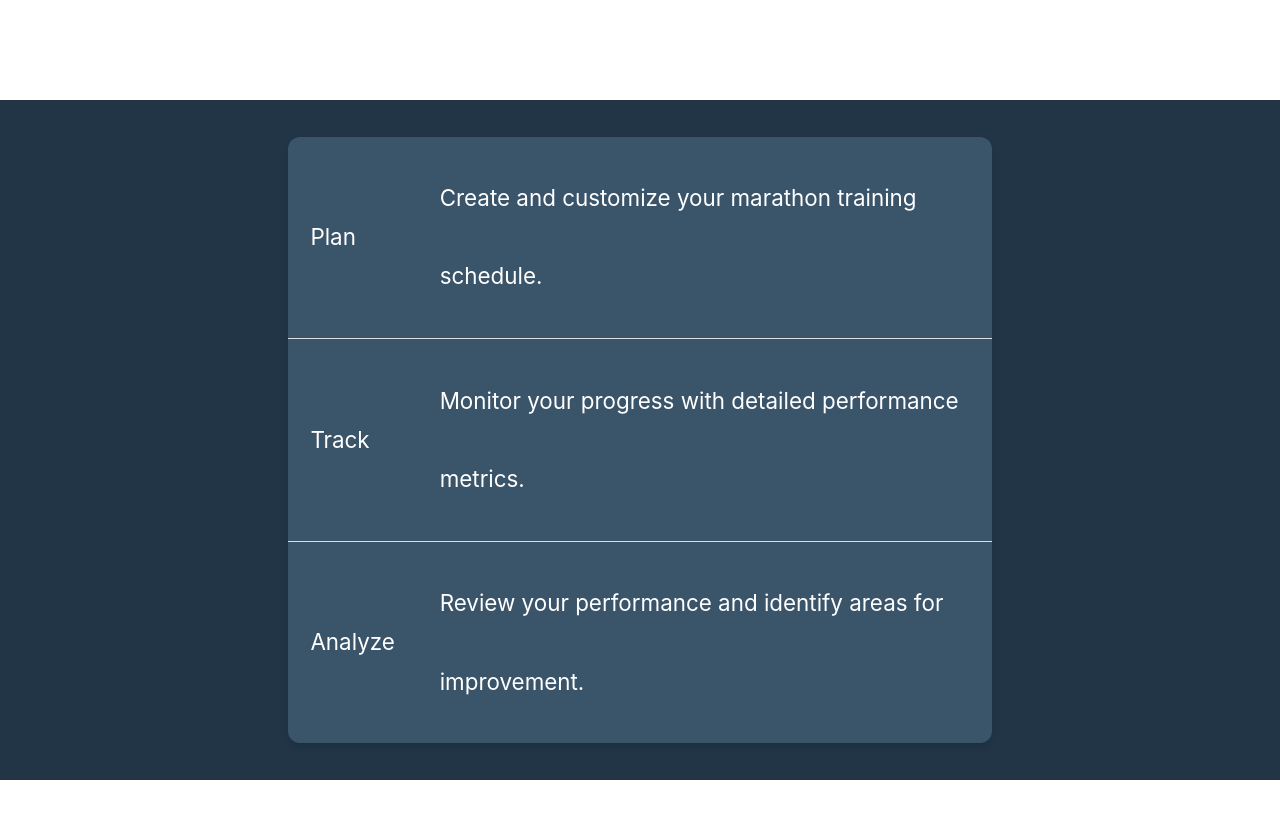
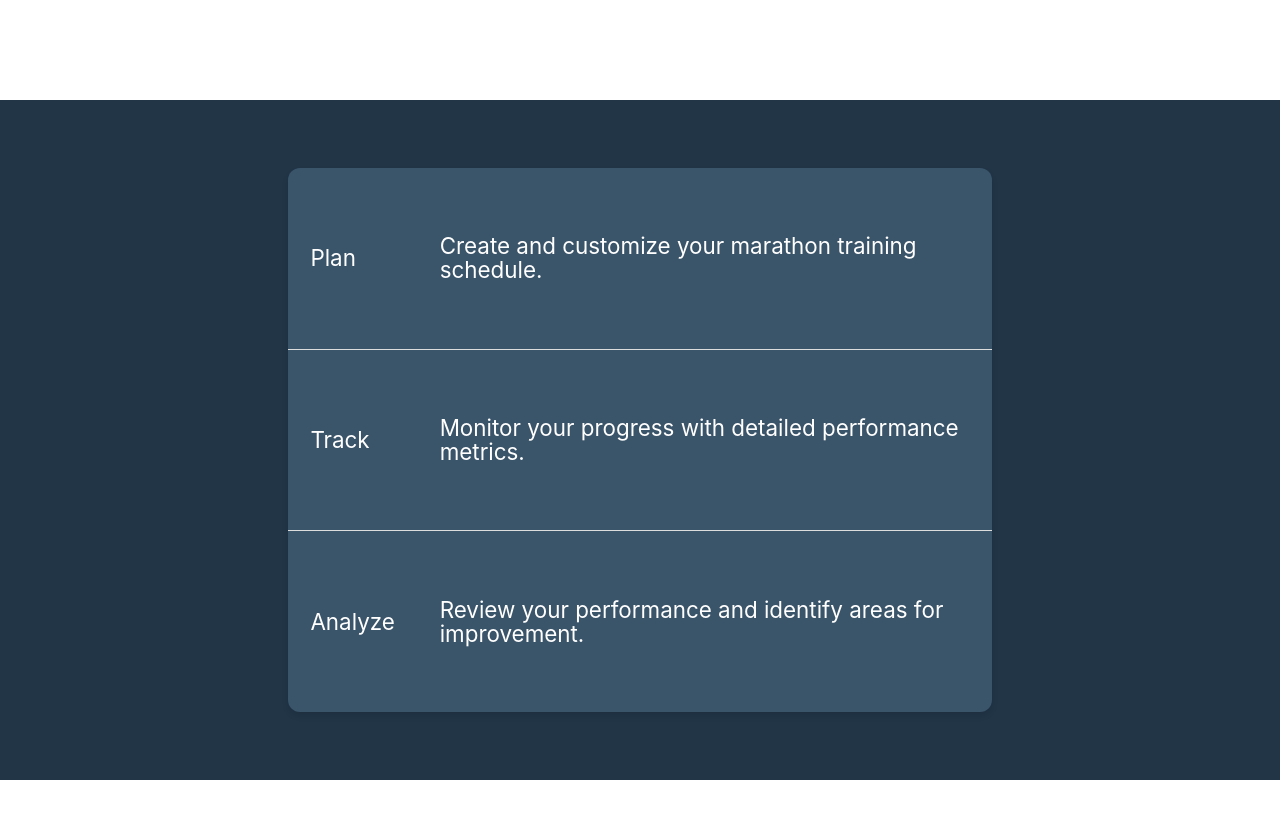
Before and after one commit to tulloch022/marathoner, a React (Vite) app: page / in a window 1280 px wide. Shown: the part 740-1558 px from the top of the page. Built offline with nearby package versions, Linux system fonts and the light colour scheme.

Commit message:
fixed table line height

```diff
--- a/src/index.css
+++ b/src/index.css
@@ -214,6 +214,7 @@ h1, p {
   width: 55%;
   color: white;
   height: 85%;
+  line-height: 1.5em;
 }
 
 .feature-table th,
```
